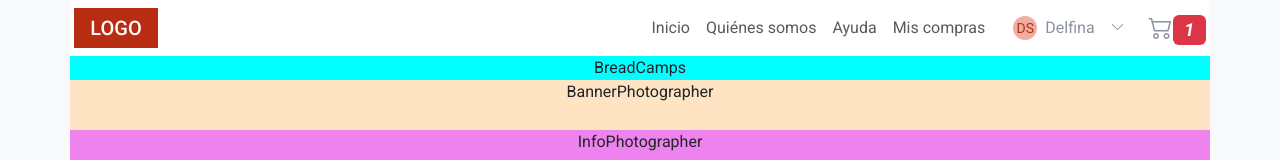
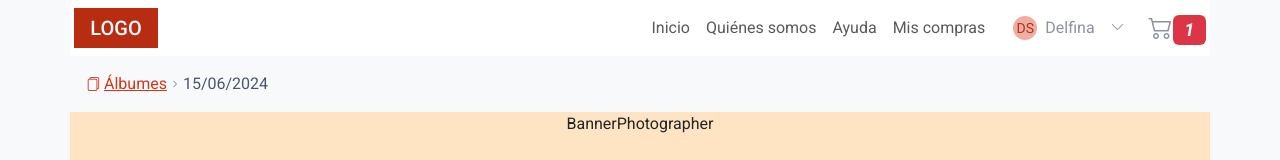
Before and after one commit to escuderoemanuel/technicalTest-galleryWithBootstrap, a React (Vite) app: page / in a window 1280 px wide. Shown: the top 160 px of the page. Built offline with nearby package versions, Linux system fonts and the light colour scheme.

Commit message:
Updated: BreadCamps Layout

```diff
--- a/index.html
+++ b/index.html
@@ -8,6 +8,8 @@
   <link href="https://cdn.jsdelivr.net/npm/bootstrap@5.3.3/dist/css/bootstrap.min.css" rel="stylesheet"
     integrity="sha384-QWTKZyjpPEjISv5WaRU9OFeRpok6YctnYmDr5pNlyT2bRjXh0JMhjY6hW+ALEwIH" crossorigin="anonymous">
 
+  <link rel="preconnect" href="https://fonts.googleapis.com">
+  <link rel="preconnect" href="https://fonts.gstatic.com" crossorigin>
   <link
     href="https://fonts.googleapis.com/css2?family=Roboto:ital,wght@0,100;0,300;0,400;0,500;0,700;0,900;1,100;1,300;1,400;1,500;1,700;1,900&display=swap"
     rel="stylesheet">
--- a/src/components/BreadCamps/BreadCamps.css
+++ b/src/components/BreadCamps/BreadCamps.css
@@ -1,4 +1,30 @@
 .bread-camps-container {
   height: 24px;
-  background-color: aqua;
+  width: 100%;
 }
+
+.breadcamps-icon-files,
+.breadcamps-albums {
+  color: var(--orange-1);
+}
+
+.breadcamps-icon-files {
+  font-size: 14px;
+}
+
+.breadcamps-albums {
+  text-decoration: underline;
+}
+
+.breadcamps-icon-arrow,
+.breadcamps-date {
+  color: var(--gray-2);
+}
+
+.breadcamps-icon-arrow {
+  font-size: 8px;
+}
+
+.breadcamps-date {
+  font-size: 16px;
+}
--- a/src/components/BreadCamps/BreadCamps.jsx
+++ b/src/components/BreadCamps/BreadCamps.jsx
@@ -2,6 +2,11 @@ import './BreadCamps.css'
 
 export default function BreadCamps() {
   return (
-    <div className='bread-camps-container'>BreadCamps</div>
+    <div className='bread-camps-container d-flex justify-content-start align-items-center gap-1 px-3 my-3'>
+      <i className="breadcamps-icon-files m-0 bi bi-files d-flex" />
+      <p className='breadcamps-albums m-0 d-flex'>Álbumes</p>
+      <i className="breadcamps-icon-arrow m-0 bi bi-chevron-right text-bold d-flex" />
+      <p className='breadcamps-date m-0 d-flex'>15/06/2024</p>
+    </div>
   )
 }
```
